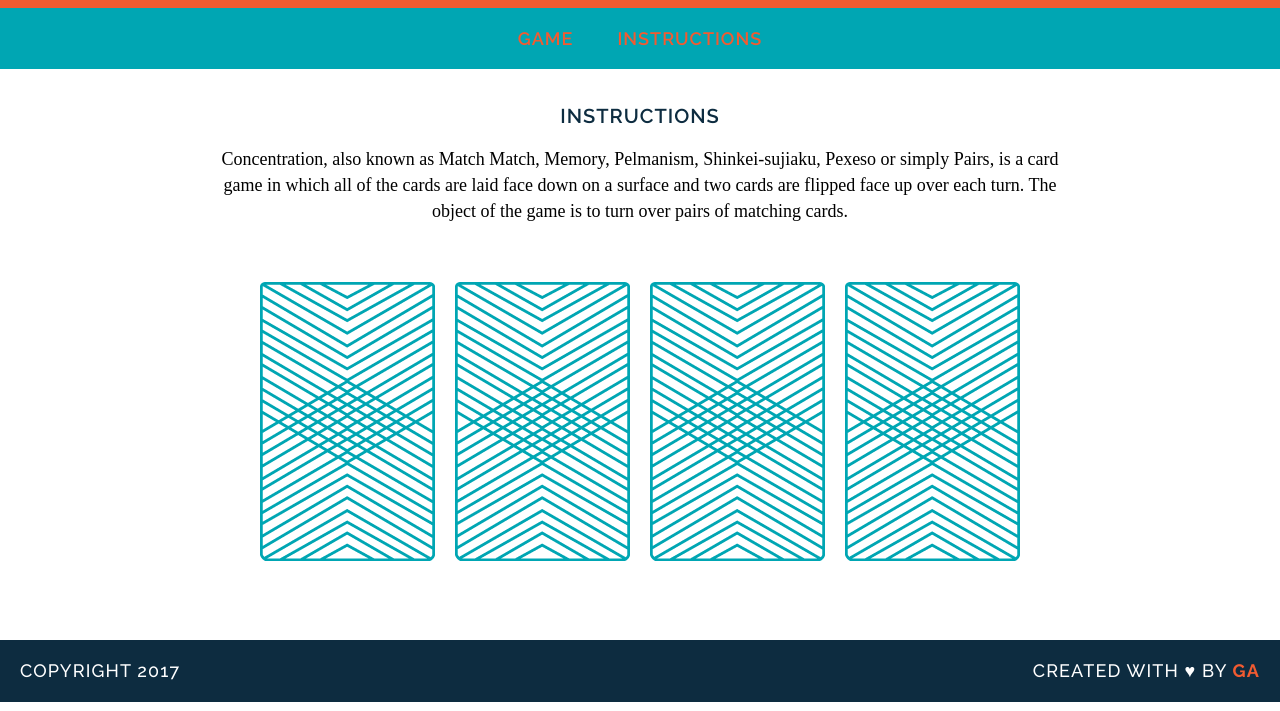
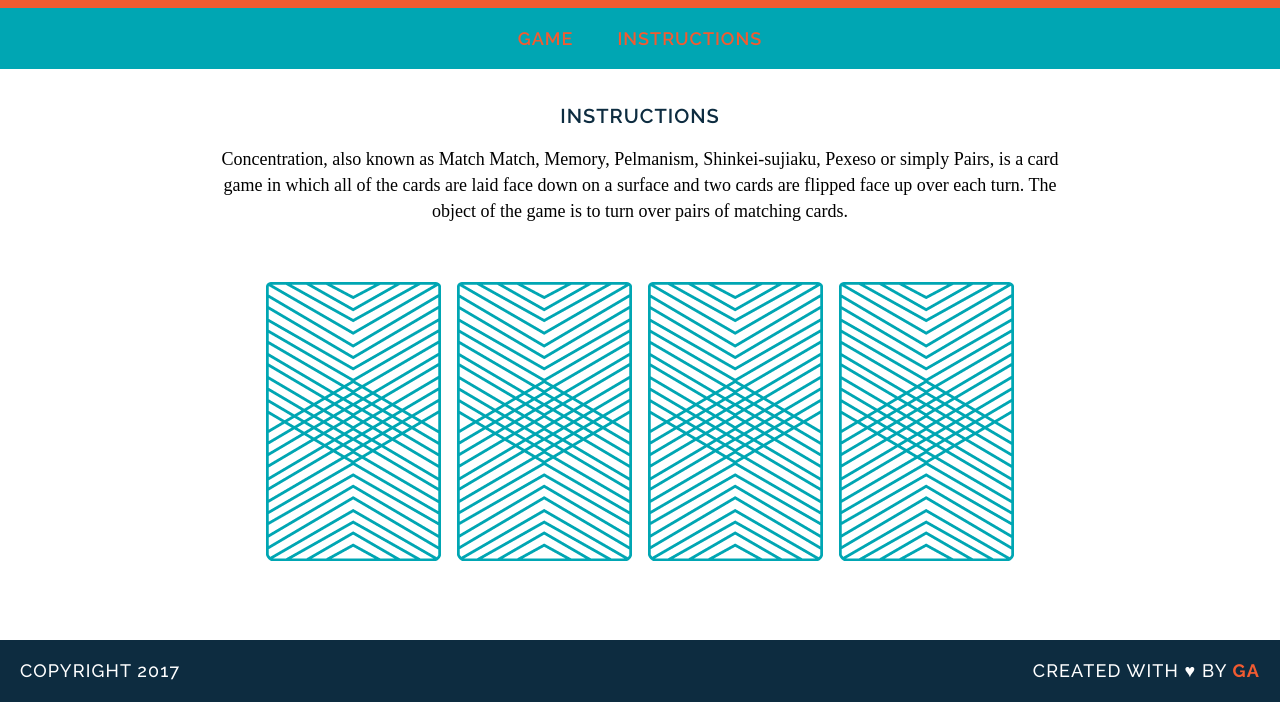
Before and after one commit to atsujimoto/wdi-fundamentals-memorygame, a plain HTML site: page index.html in a window 1280 px wide. Shown: the part 89-800 px from the top of the page. Drawn offline with Linux system fonts and the light colour scheme; a web font is replaced by a local one.

Commit message:
created game logic

```diff
--- a/index.html
+++ b/index.html
@@ -16,12 +16,7 @@
 	<main>
 		<h2>Instructions</h2>
 		<p>Concentration, also known as Match Match, Memory, Pelmanism, Shinkei-sujiaku, Pexeso or simply Pairs, is a card game in which all of the cards are laid face down on a surface and two cards are flipped face up over each turn.  The object of the game is to turn over pairs of matching cards.</p>
-	<div>
-		<img src="images/back.png" alt="Queen of Diamonds">
-		<img src="images/back.png" alt="Queen of Hearts">
-		<img src="images/back.png" alt="King of Diamonds">
-		<img src="images/back.png" alt="King of Hearts">
-	</div>
+		<div id="game-board" class="board clearfix"></div>
 	</main>
 	<footer class="clearfix">
 		<p class="copyright">Copyright 2017</p>
--- a/js/main.js
+++ b/js/main.js
@@ -31,9 +31,11 @@
 	}
 }
 
-var flipCard = function	(cardId) {
+var flipCard = function	() {
+	var cardId = this.getAttribute('data-id');
 	console.log("User flipped " + cards[cardId].rank)
 	cardsInPlay.push(cards[cardId].rank);
+	this.setAttribute('src', cards[cardId].cardImage)
 	if (cardsInPlay.length === 2) {
 		checkForMatch();
 	}
@@ -41,5 +43,14 @@
 	console.log(cards[cardId].suit);
 }
 
-flipCard(0);
-flipCard(2);
+var createBoard = function () {
+	for (var i = 0; i < cards.length; i++) {
+		var cardElement = document.createElement('img');
+		cardElement.setAttribute('src', 'images/back.png');
+		cardElement.setAttribute('data-id', i);
+		cardElement.addEventListener('click', flipCard);
+		document.getElementById('game-board').appendChild(cardElement);
+	}
+}
+
+createBoard();
```
